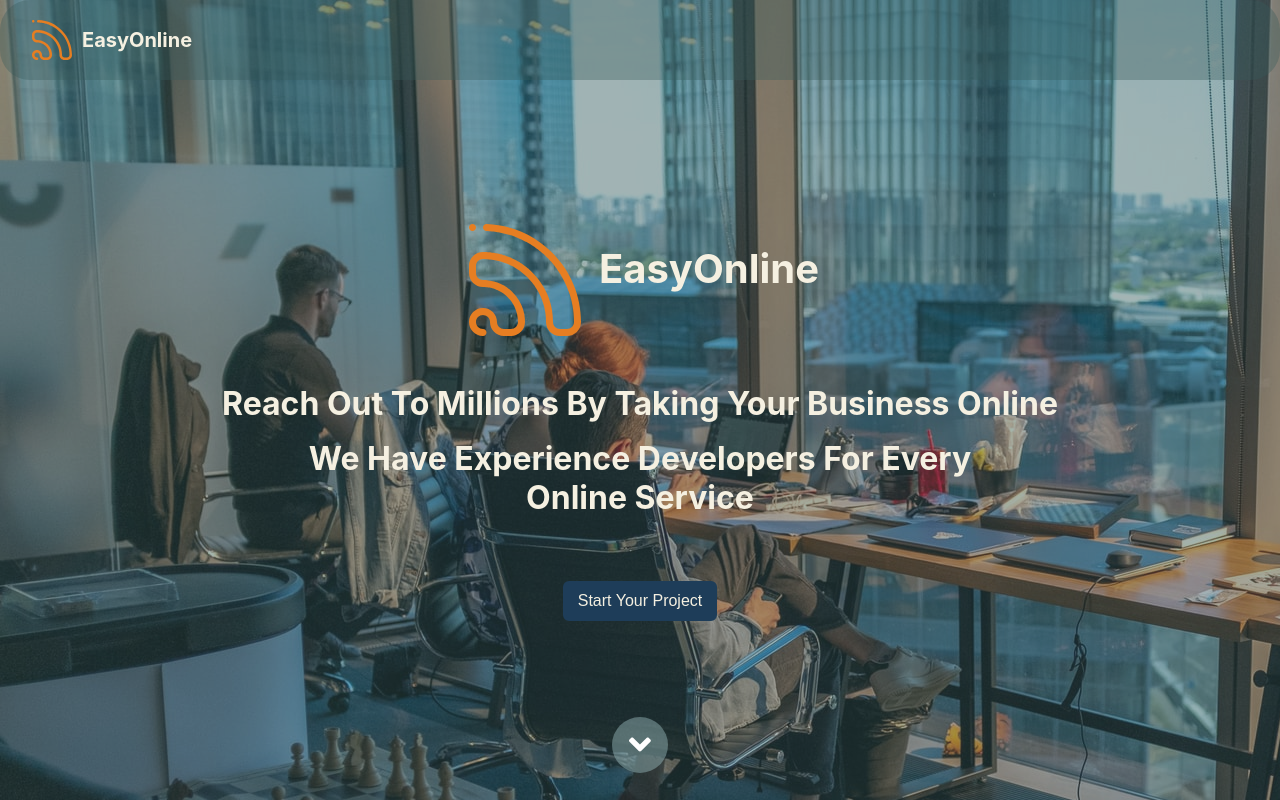
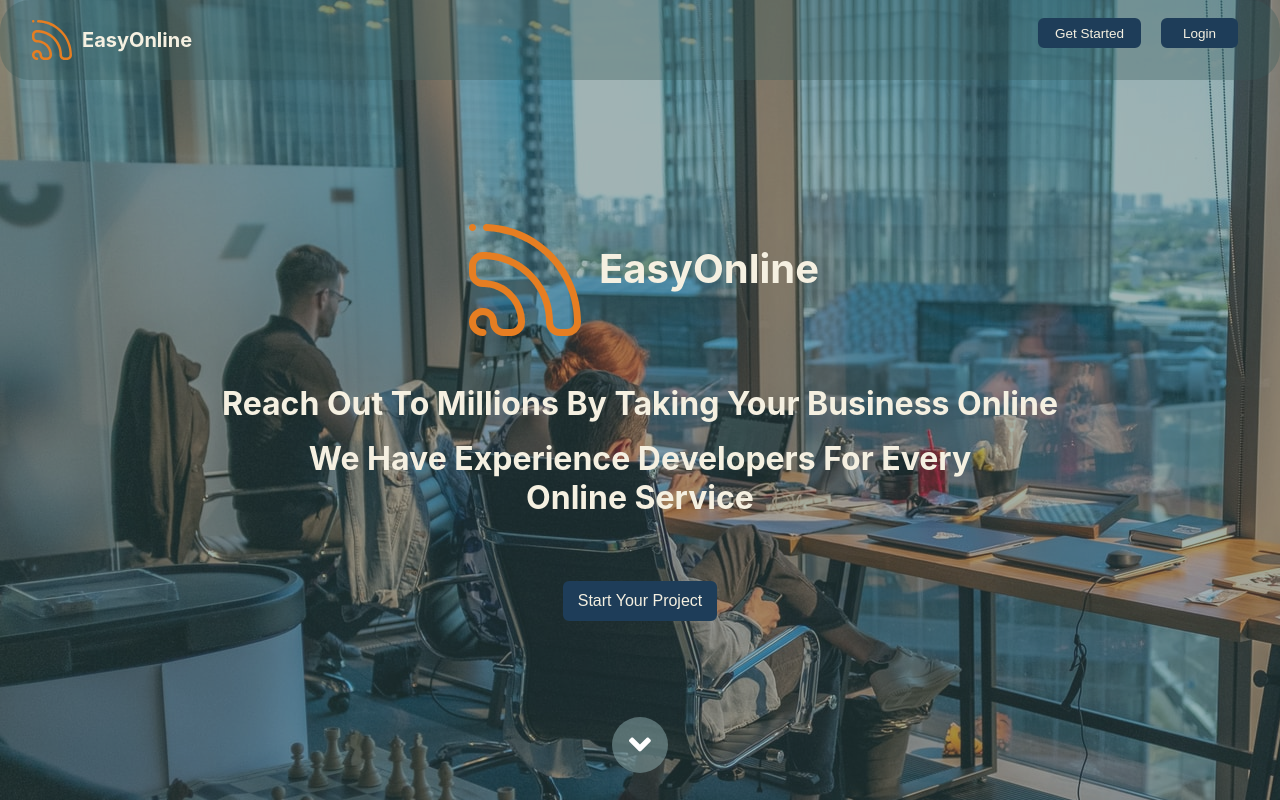
Before and after one commit to umangag07/Reactjs-Projects, a React (Create React App) app in the folder smooth-scroll-website/: page / in a window 1280 px wide. Built offline with nearby package versions, Linux system fonts and the light colour scheme.

Commit message:
addded the buttons

```diff
--- a/smooth-scroll-website/src/Components/Navbar/Navbar.jsx
+++ b/smooth-scroll-website/src/Components/Navbar/Navbar.jsx
@@ -1,5 +1,6 @@
 import React from 'react'
 import styled from 'styled-components'
+import { Button } from '../button/Index';
 import { Indexlogo } from '../Logo/Indexlogo';
 
 const NavbarConatiner = styled.div`
@@ -9,23 +10,27 @@ const NavbarConatiner = styled.div`
    background-color:rgba(55,89,90,0.35);
    border-radius:30px;
    display:flex;
-
+   justify-content: space-around;
 `;
 
 const BrandConatiner = styled.div`
     display:flex;
     align-items:center;
+    flex:1;
 `;
 
 const ButtonsConatiner = styled.div`
-
+   display:flex;
+   justify-content: flex-end;
+   margin:10px;
 `;
 
 export function Navbar(props){
   return(
       <NavbarConatiner>
           <BrandConatiner><Indexlogo inline/></BrandConatiner>
-          <ButtonsConatiner></ButtonsConatiner>
+          <ButtonsConatiner><Button size="13.5" height="30" padding="2px 14px">Get Started</Button></ButtonsConatiner>
+          <ButtonsConatiner><Button size="13.5" height="30" padding="2px 19px">Login</Button></ButtonsConatiner>
       </NavbarConatiner>
   )
 }
```
